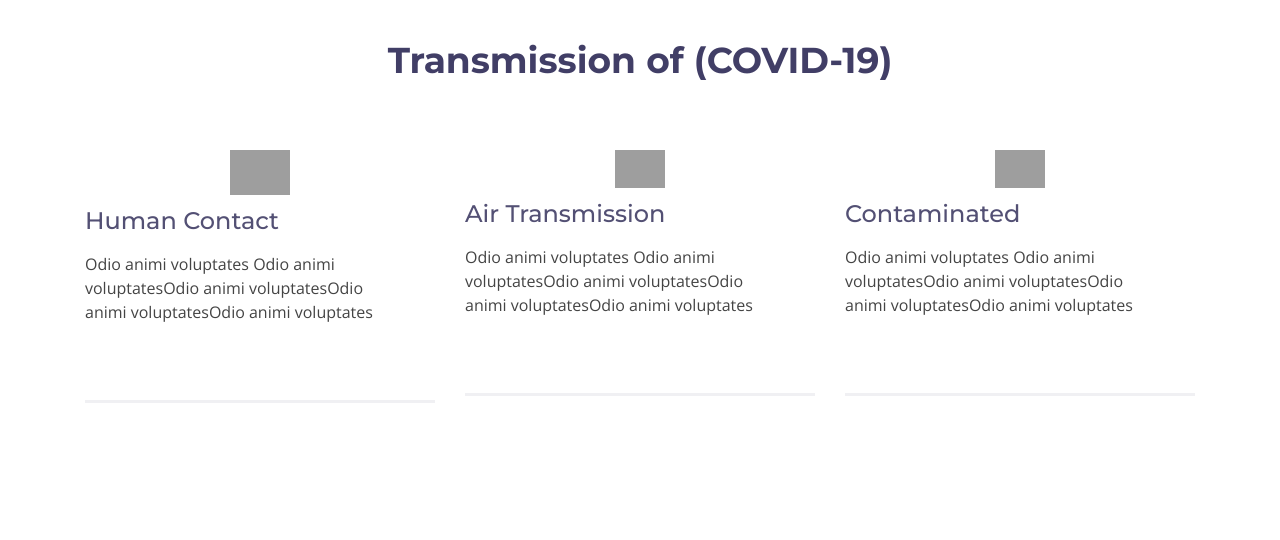
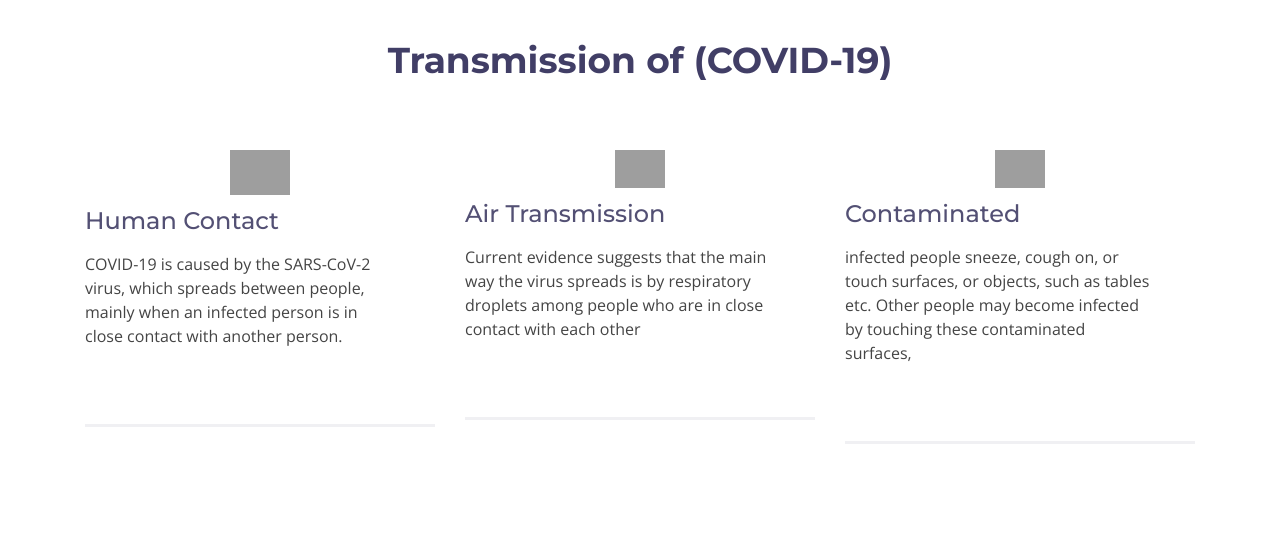
Before and after one commit to laetitia123/akikatest, a Django app: page / in a window 1280 px wide. Shown: the part 3110-3650 px from the top of the page. Run offline with Django 3.2, Linux system fonts and the light colour scheme; some libraries are stand-ins or nearby versions; some web fonts are replaced; grey boxes are pictures that could not be loaded.

```diff
--- a/akikaapp/static/css/style.css
+++ b/akikaapp/static/css/style.css
@@ -564,6 +564,7 @@ h6 {
 
 #services {
   padding: 60px 0 40px 0;
+  background: #f5f8fd;
 }
 
 #services .box {
--- a/akikaapp/templates/home.html
+++ b/akikaapp/templates/home.html
@@ -408,8 +408,10 @@
               <div class="card-block">
                 <h4 class="card-title" style="font-weight:500;">
                   Human Contact </h4>
-                <p>Odio animi voluptates Odio animi voluptatesOdio animi
-                  voluptatesOdio animi voluptatesOdio animi voluptates</p>
+                <p style="left:30px;margin-right: 30px;">COVID-19 is caused by the SARS-CoV-2 virus, which
+                  spreads between people,
+                  mainly when an infected person is in close contact with another person.
+                </p>
                 <!-- <a href="#" class="btn">Choose Plan</a> -->
               </div>
             </div>
@@ -424,8 +426,9 @@
               <div class="card-block">
                 <h4 class="card-title" style="font-weight:500;">
                   Air Transmission </h4>
-                <p>Odio animi voluptates Odio animi voluptatesOdio animi
-                  voluptatesOdio animi voluptatesOdio animi voluptates</p>
+                <p>Current evidence suggests that the main way the virus spreads is by
+                  respiratory droplets
+                  among people who are in close contact with each other</p>
 
                 <!-- <a href="#" class="btn">Choose Plan</a> -->
               </div>
@@ -441,8 +444,8 @@
               <div class="card-block">
                 <h4 class="card-title" style="font-weight:500;">
                   Contaminated </h4>
-                <p>Odio animi voluptates Odio animi voluptatesOdio animi
-                  voluptatesOdio animi voluptatesOdio animi voluptates</p>
+                <p>infected people sneeze, cough on, or touch surfaces, or objects, such as tables etc.
+                  Other people may become infected by touching these contaminated surfaces, </p>
                 <!-- <a href="#" class="btn">Choose Plan</a> -->
               </div>
             </div>
@@ -482,6 +485,7 @@
                 background-color:  #f3efef;padding:20;margin-bottom: 20px;">
                   How does covid-19 spread? <i class="ion-android-remove" style="padding-right:20"></i></a>
                 <div id="faq1" class="collapse" data-parent="#faq-list">
+                  <p>by Human Contact also by contamined person to ather.it is also spread by Air Transmission</p>
 
                 </div>
               </li>
```
